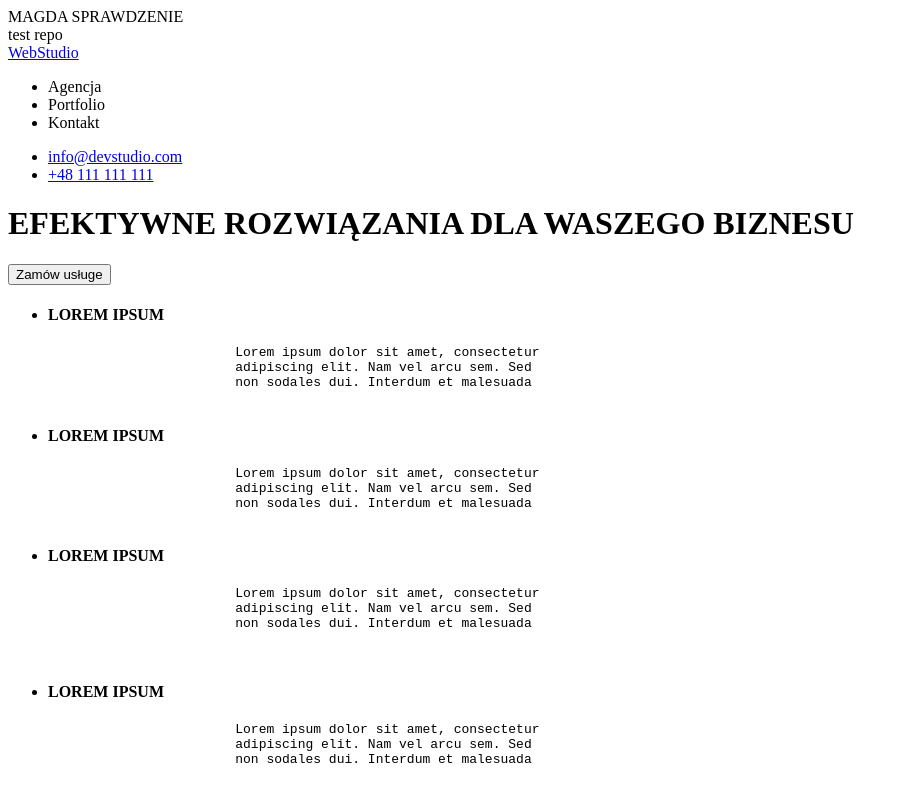
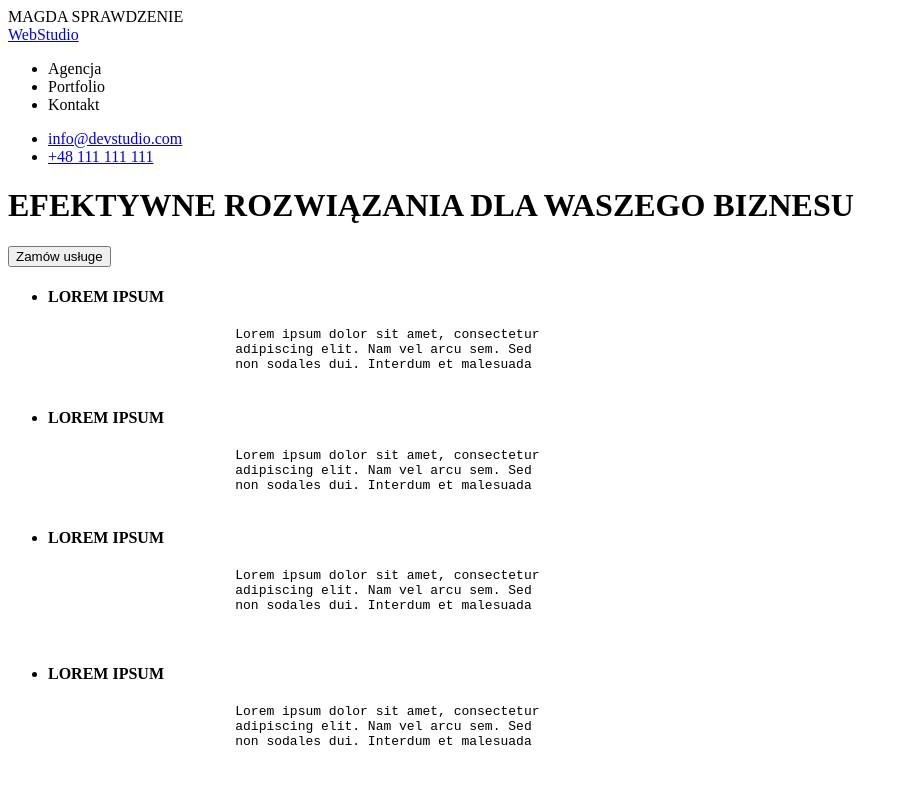
Before and after one commit to MagdalenaKonar/Work_1, a plain HTML site: page index.html in a window 1280 px wide. Shown: the top 787 px of the page, without its empty margins (0-909 px from the left). Drawn offline with Linux system fonts and the light colour scheme.

Commit message:
Update index.html

```diff
--- a/index.html
+++ b/index.html
@@ -8,7 +8,6 @@
   </head>
   <body>
     <div>MAGDA SPRAWDZENIE</div>
-    <div>test repo</div>
     <header>
       <a href="index.html">Web<span>Studio</span></a>
 
```
